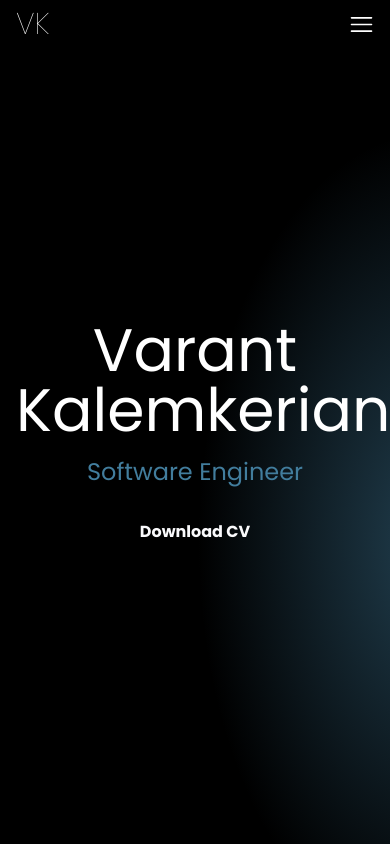
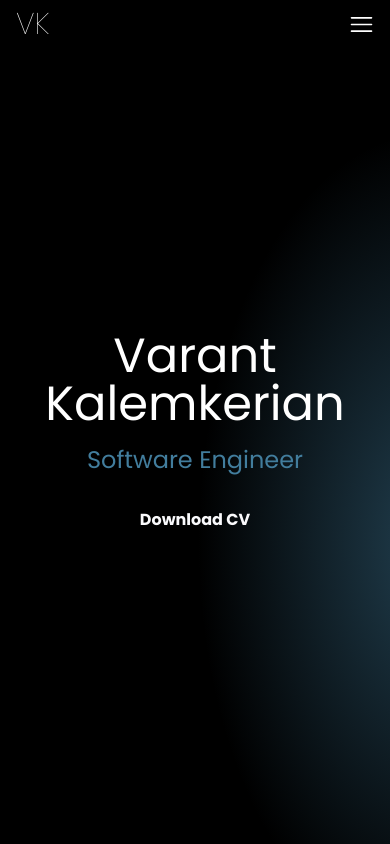
Before and after one commit to Varantt/Portfolio-website, a React (Vite) app: page / in a window 390 px wide. Shown: the top 844 px of the page. Built offline with nearby package versions, Linux system fonts and the light colour scheme.

Commit message:
fixing mobile hero title

```diff
--- a/src/components/Hero/Hero.jsx
+++ b/src/components/Hero/Hero.jsx
@@ -12,7 +12,7 @@ export default function Hero() {
         {/* item 1 */}
         <ContentWrapper>
           <div className="flex flex-col md:w-1/2 gap-4 md:gap-0   md:space-y-4  md:items-start">
-            <h1 className=" text-white text-6xl text-center md:text-left mt-9 opacity-0 skew-animation md:text-7xl md:mb-0 md:mt-0 ">
+            <h1 className=" text-white text-5xl text-center md:text-left mt-9 opacity-0 skew-animation md:text-7xl md:mb-0 md:mt-0 ">
               Varant Kalemkerian
             </h1>
             <div className="job-description text-center font-normal md:text-justify  text-2xl fade-left animation-delay-500 opacity-0 md:text-3xl md:mt-0 ">
```
